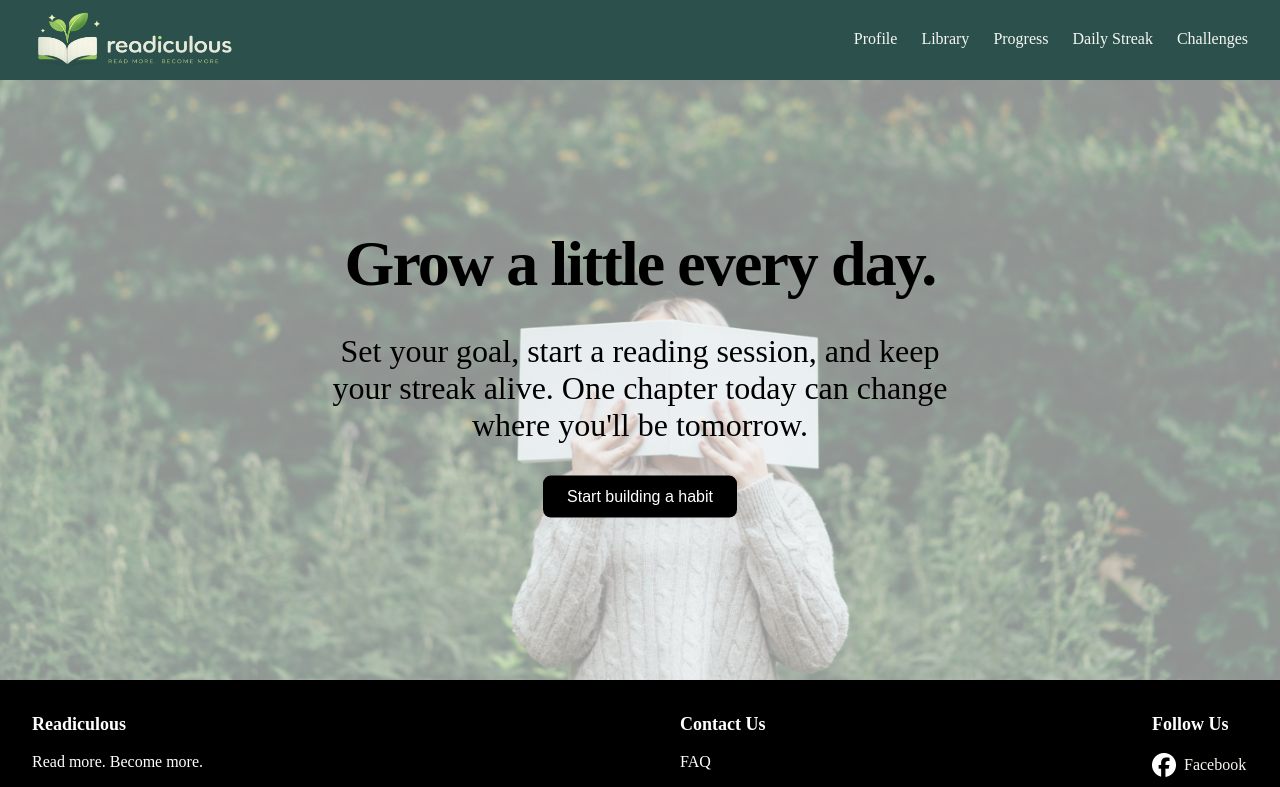
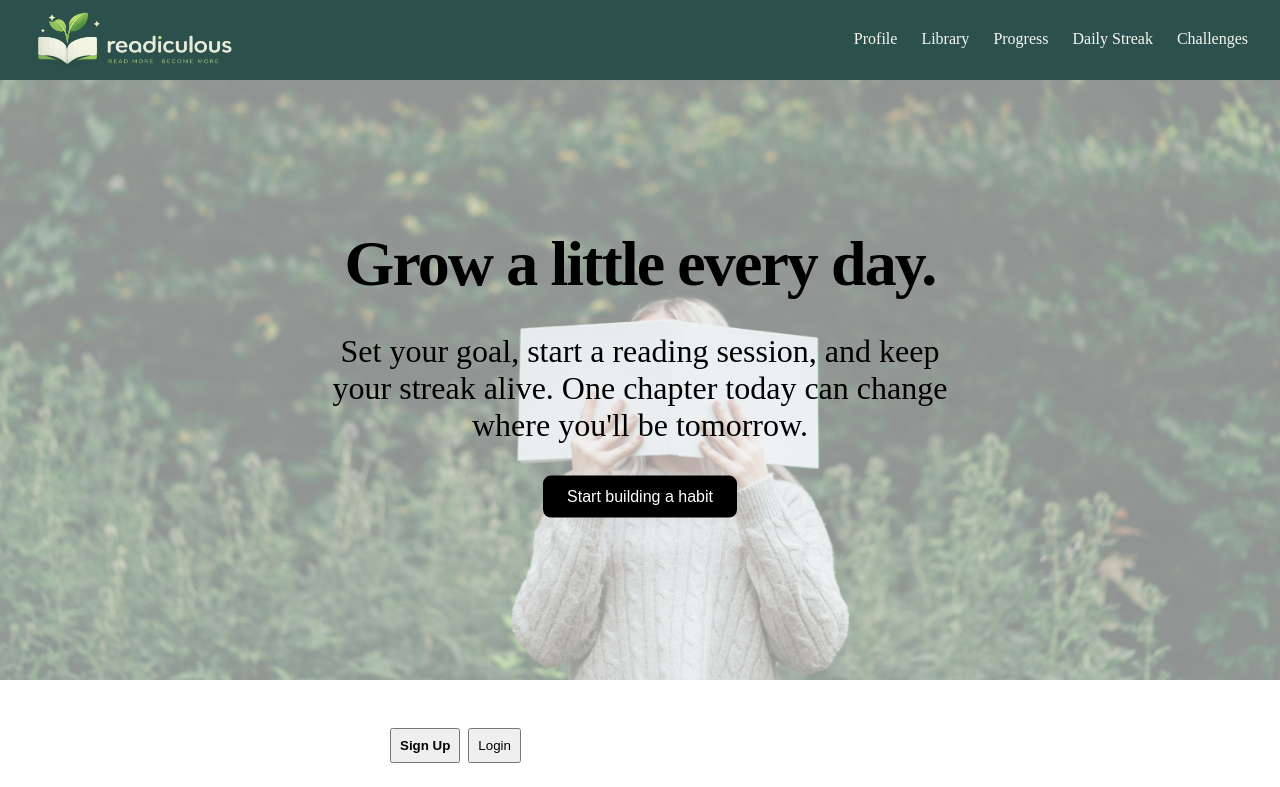
Before and after one commit to mervekindan/readiculous, a React (Vite) app in the folder app/: page / in a window 1280 px wide. Shown: the top 787 px of the page. Built offline with nearby package versions, Linux system fonts and the light colour scheme.

Commit message:
feat(home): add authentication section

```diff
--- a/app/src/components/HomePage/HomePage.jsx
+++ b/app/src/components/HomePage/HomePage.jsx
@@ -1,18 +1,21 @@
 import "./HomePage.css";
+import AuthSection from "../Auth/AuthSection.jsx";
 
 function HomePage() {
   return (
+    <>
       <section className="hero">
         <div className="hero-content">
           <h1>Grow a little every day.</h1>
           <p>
-                    Set your goal, start a reading session, and keep your streak
-                    alive. One chapter today can change where you'll be
-                    tomorrow.
+            Set your goal, start a reading session, and keep your streak alive.
+            One chapter today can change where you'll be tomorrow.
           </p>
           <button>Start building a habit</button>
         </div>
       </section>
+      <AuthSection />
+    </>
   );
 }
 
```
Lines whose indentation alone changed are shown as unchanged.
